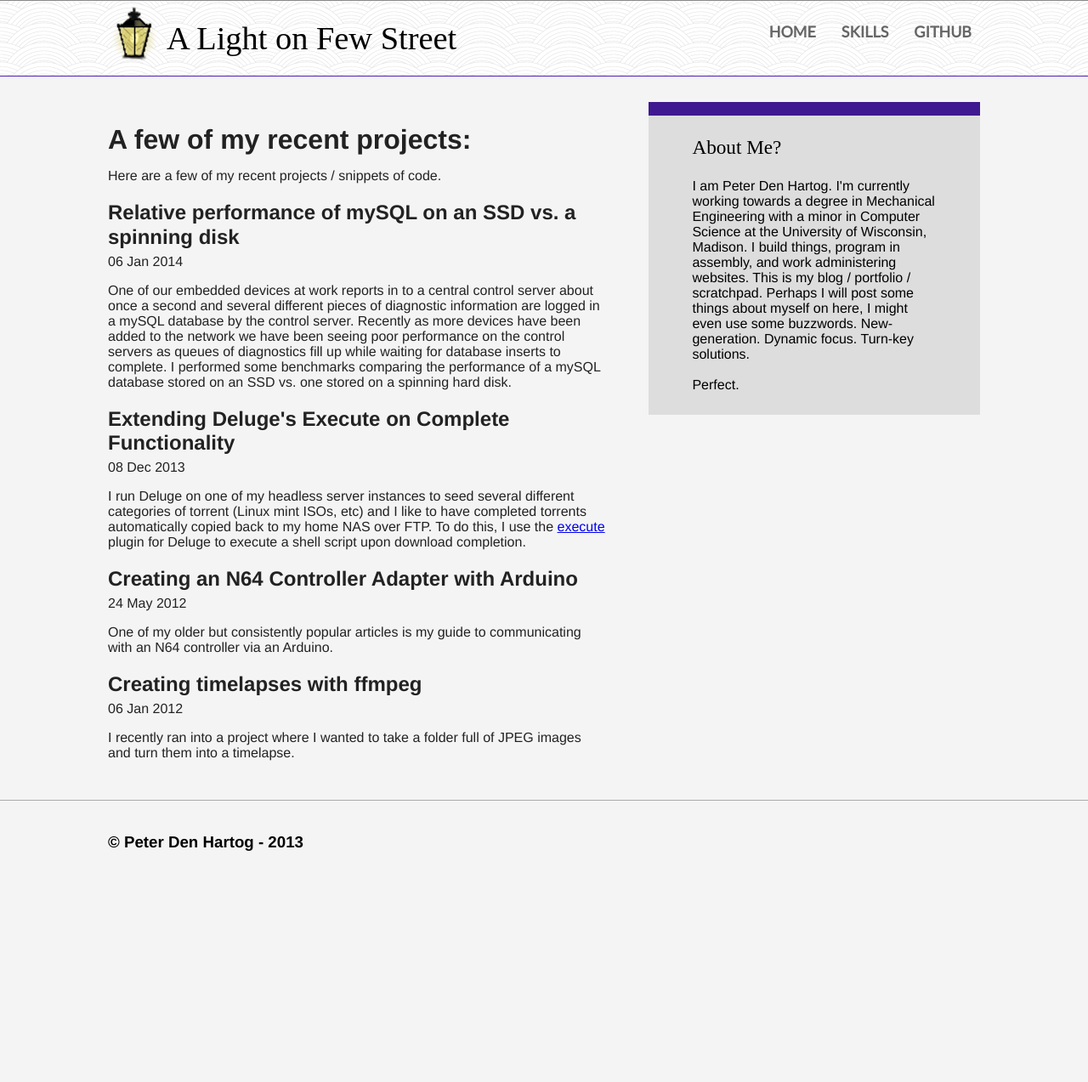
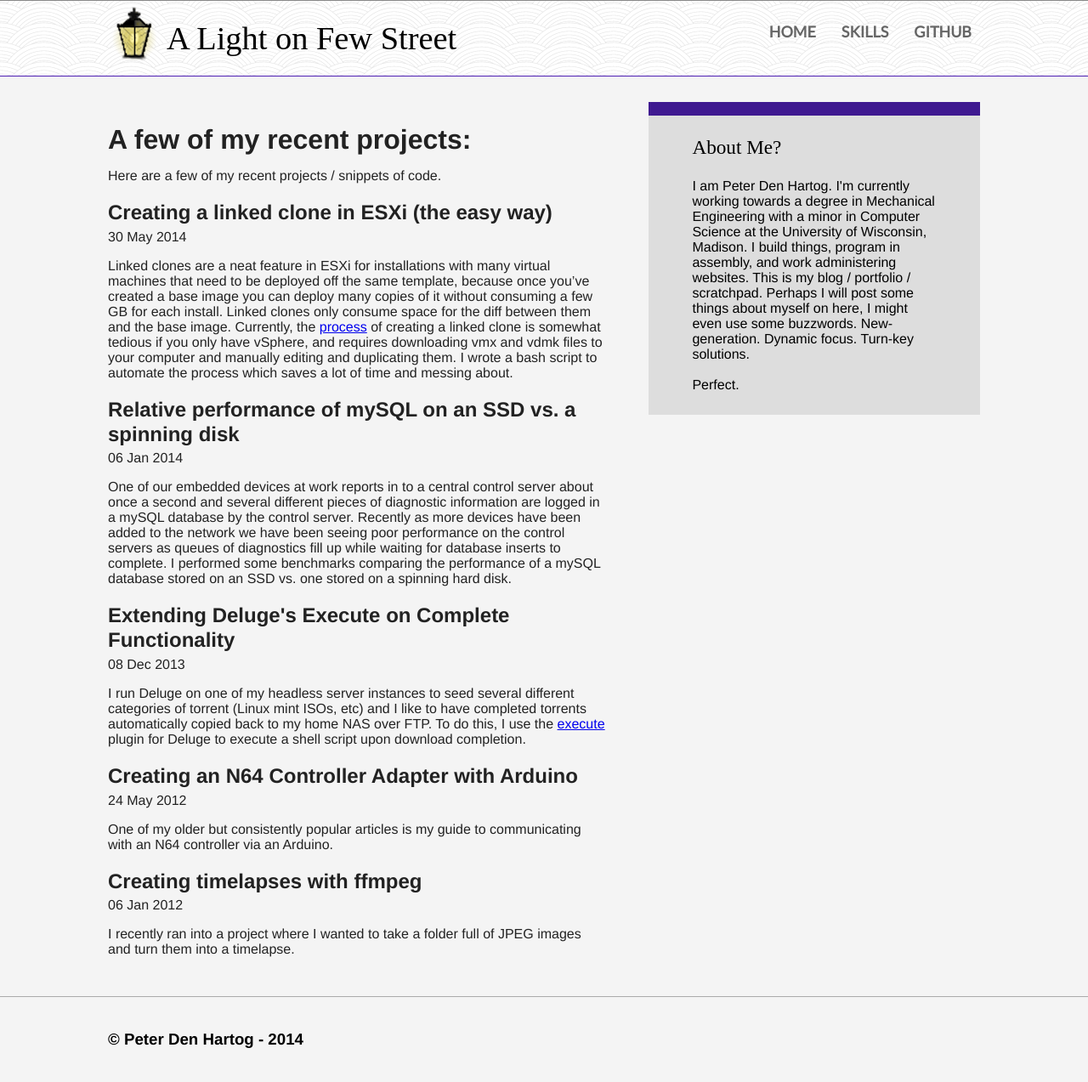
Before and after one commit to pddenhar/pddenhar.github.io, a Jekyll site: the page built from index.html, in a window 1280 px wide. Shown: the whole page at 85% size. Built offline with Jekyll 4.4.1, drawn with Linux system fonts in a browser that asks for light colours; nearby versions of some CDN libraries; some web fonts are replaced; before the commit the page ends 1041 px from its top, so only the background shows below that.

Commit message:
Post about ESXi linked clones

```diff
--- a/_includes/footer.html
+++ b/_includes/footer.html
@@ -1,5 +1,5 @@
 <div id="footer-container">
 	<footer class="wrapper">
-		<h3>&copy; Peter Den Hartog - 2013</h3>
+		<h3>&copy; Peter Den Hartog - 2014</h3>
 	</footer>
 </div>
--- /dev/null
+++ b/_posts/2014-05-30-creating-a-linked-clone-esxi.md
@@ -0,0 +1,23 @@
+---
+layout: post
+title: Creating a linked clone in ESXi (the easy way)
+custom_css: syntax.css
+---
+Linked clones are a neat feature in ESXi for installations with many virtual machines that need to be deployed off the same template, because once you've created a base image you can deploy many copies of it without consuming a few GB for each install. Linked clones only consume space for the diff between them and the base image. Currently, the [process](http://sanbarrow.com/linkedcloneswithesxi.html) of creating a linked clone is somewhat tedious if you only have vSphere, and requires downloading vmx and vdmk files to your computer and manually editing and duplicating them. I wrote a bash script to automate the process which saves a lot of time and messing about.
+
+To start with, you need a master VM created with the full install you want on each clone. In my case I installed Ubuntu LTS on a VM called "Ubuntu Base Server (Don't Touch)", installed various utility programs I would need on every clone, and copied my public SSH key to it for secure access. Any configuration that you do now will save you considerable time down the road because it won't need to be done individually on each clone. Once you are satisfied, power down the VM and take a single snapshot of it called "Base Image" or something similar. After this point you should not modify the master VM at all.
+![Single snapshot]({{ site.url }}/images/ESXi/snapshot.PNG)
+
+At this point, turn on the ESXi SSH service and connect to it.
+![SSH Service]({{ site.url }}/images/ESXi/ssh.PNG)
+Browse to your datastore containing the master VM, download my script from [GitHub](https://github.com/pddenhar/esxi-linked-clone), and run it. The first argument should be the folder name of your base image and the second argument should be the name of the folder you want the clone output to.
+{% highlight bash %}
+ls /vmfs/volumes/Datastore/
+wget https://raw.githubusercontent.com/pddenhar/esxi-linked-clone/master/clone.sh
+./clone.sh Ubuntu\ Server\ Base\ \(Don\'t\ Touch\)/ Server\ Clone\ 1
+{% endhighlight %}
+
+The script will copy the virtual machine and the base image snapshot to the new directory and modify the files as necessary. All that is left is for you to add them to your inventory from the datastore browser in ESXi, naming them something like Clone 1, Clone 2, etc.
+![Adding to Inventory]({{ site.url }}/images/ESXi/add.png)
+
+Hopefully this script will be helpful to you if you need to quickly make a large number of linked clones in ESXi!
```
Also changed, not shown: images/ESXi/add.png (added), images/ESXi/snapshot.PNG (added), images/ESXi/ssh.PNG (added).
